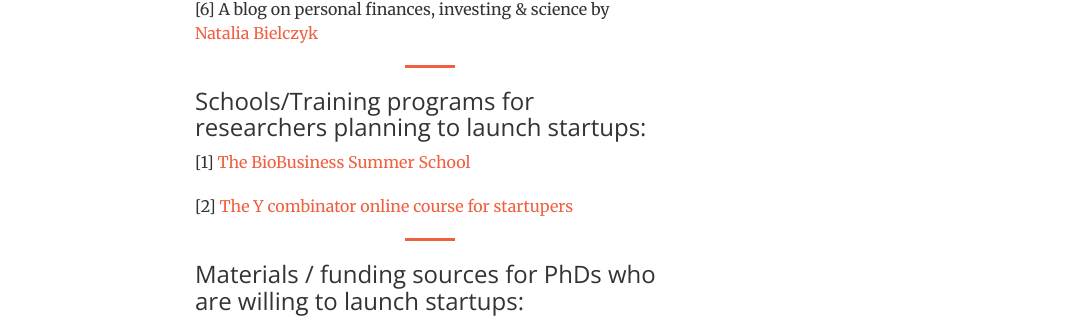
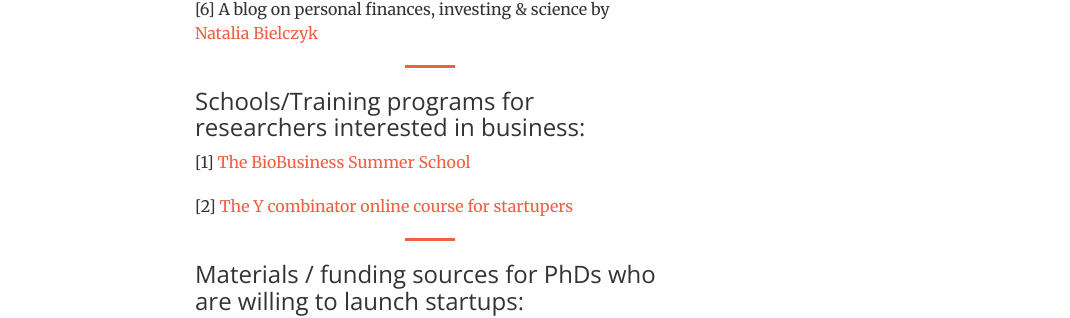
Before and after one commit to stichting-solaris/stichting-solaris.github.io, a Jekyll site: the page built from index.html, in a window 1280 px wide and 900 px high, scrolled down 14080 px. Shown: the part 176-494 px from the top of the window, without its empty margins (210-1280 px from the left). Built offline with Jekyll 4.4.1, drawn with Linux system fonts in a browser that asks for light colours.

Commit message:
Update resources.html

```diff
--- a/_includes/resources.html
+++ b/_includes/resources.html
@@ -129,7 +129,7 @@
 
 <!-- Materials for (future) entrepreneurs): -->
                 <hr class="primary">
-                <h3 class="section-heading">Schools/Training programs for researchers planning to launch startups:</h3>
+                <h3 class="section-heading">Schools/Training programs for researchers interested in business:</h3>
                 <p>[1] <a href="#biobusinesssummerschool">The BioBusiness Summer School</a></p>
                 <p>[2] <a href="https://www.startupschool.org/">The Y combinator online course for startupers</a></p>
 
```
